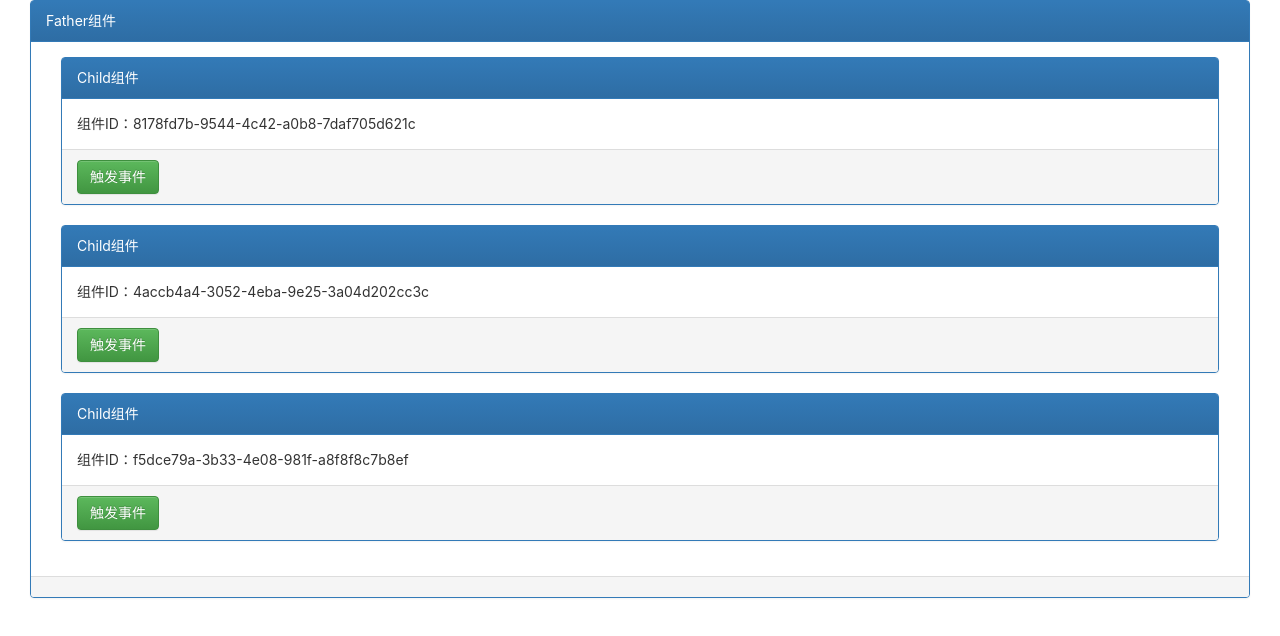
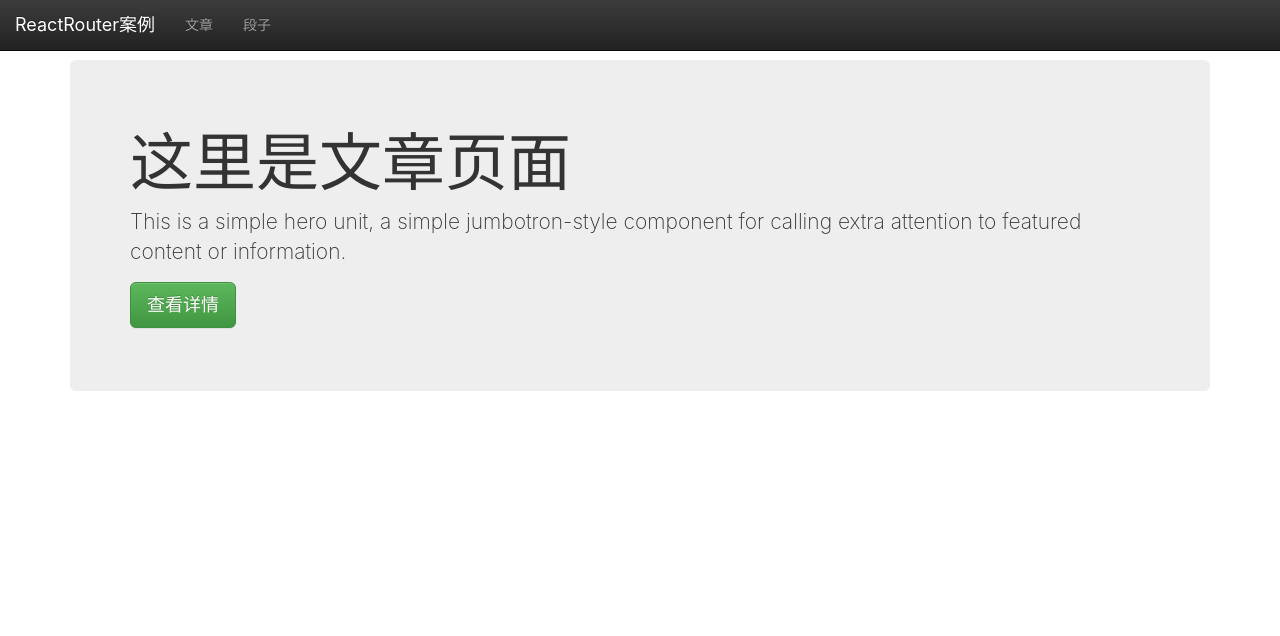
Before and after one commit to damoqiongqiu/learn-react, a React (Create React App) app: page /articles in a window 1280 px wide. Shown: the top 636 px of the page. Built offline with nearby package versions, Linux system fonts and the light colour scheme.

Commit message:
react router basic

```diff
--- a/package.json
+++ b/package.json
@@ -7,6 +7,8 @@
     "bootstrap": "^3.3.7",
     "react": "^16.6.3",
     "react-dom": "^16.6.3",
+    "react-router": "^4.3.1",
+    "react-router-dom": "^4.3.1",
     "react-scripts": "2.1.1",
     "uuid": "^3.3.2"
   },
--- a/src/App.css
+++ b/src/App.css
@@ -1,32 +1,3 @@
-.App {
-  text-align: center;
+.main-content{
+  padding-top: 60px;
 }
-
-.App-logo {
-  animation: App-logo-spin infinite 20s linear;
-  height: 40vmin;
-}
-
-.App-header {
-  background-color: #282c34;
-  min-height: 100vh;
-  display: flex;
-  flex-direction: column;
-  align-items: center;
-  justify-content: center;
-  font-size: calc(10px + 2vmin);
-  color: white;
-}
-
-.App-link {
-  color: #61dafb;
-}
-
-@keyframes App-logo-spin {
-  from {
-    transform: rotate(0deg);
-  }
-  to {
-    transform: rotate(360deg);
-  }
-}
--- a/src/App.js
+++ b/src/App.js
@@ -1,13 +1,29 @@
 import React, { Component } from 'react';
+import ReactDOM from 'react-dom';
+import { BrowserRouter as Router, Route, NavLink, Switch } from "react-router-dom";
+import Articles from "./components/Articles";
+import Jokes from "./components/Jokes";
+import TopNav from "./components/top-nav";
+
 import './App.css';
-import Father from "./components/Father";
 
+/**
+ * 全局容器，同时负责一级路由导航
+ */
 class App extends Component {
   render() {
     return (
-      <div className="container-fluid">
-        <Father></Father>
-      </div>
+      <Router>
+        <div className="container-fluid">
+          <TopNav></TopNav>
+          <div className="container main-content">
+            <Switch>
+              <Route path="/articles" component={Articles} />
+              <Route path="/jokes" component={Jokes} />
+            </Switch>
+          </div>
+        </div>
+      </Router >
     );
   }
 }
--- /dev/null
+++ b/src/components/Articles.js
@@ -0,0 +1,22 @@
+import React, { Component } from "react";
+
+/**
+ * 文章
+ */
+class Articles extends Component {
+    constructor() {
+        super();
+    }
+
+    render() {
+        return (
+            <div className="jumbotron">
+                <h1>这里是文章页面</h1>
+                <p>This is a simple hero unit, a simple jumbotron-style component for calling extra attention to featured content or information.</p>
+                <p><a className="btn btn-success btn-lg" href="#" role="button">查看详情</a></p>
+            </div>
+        );
+    }
+}
+
+export default Articles;
--- a/src/components/Child.js
+++ /dev/null
@@ -1,67 +0,0 @@
-import React, { Component } from "react";
-import uuidv4 from 'uuid/v4';
-import eventBus from "./EventBus";
-
-class Child extends Component {
-    id = uuidv4();
-
-    constructor() {
-        super();
-        console.log(this.props);//注意：this.props在构造的时候还没有赋值
-        console.log("Child constructor...");
-    }
-
-    componentWillMount() {
-        console.log(this.props);//构造函数执行完成之后this.props已经被赋值
-        console.log("Child componentWillMount...");
-    }
-
-    componentDidMount() {
-        console.log("Child componentDidMount..." + this.id);
-        eventBus.addListener("myEvent", (event) => {
-            console.log("事件来源>");
-            console.log(event);
-            console.log("事件接受者>" + this.id);
-        });
-    }
-
-    componentWillReceiveProps() {
-        console.log("Child componentWillReceiveProps...");
-    }
-
-    componentWillUpdate() {
-        console.log("Child componentWillUpdate...");
-    }
-
-    componentDidUpdate() {
-        console.log("Child componentDidUpdate...");
-    }
-
-    shouldComponentUpdate() {
-        console.log("Child shouldComponentUpdate...");
-    }
-
-    render() {
-        console.log("Child render...");
-        return (
-            <div className="container-fluid">
-                <div className="panel panel-primary">
-                    <div className="panel-heading">Child组件</div>
-                    <div className="panel-body">
-                        组件ID：{this.id}
-                    </div>
-                    <div className="panel-footer">
-                        <button className="btn btn-success" onClick={(e) => eventBus.emit("myEvent", this)}>触发事件</button>
-                    </div>
-                </div>
-            </div>
-        );
-    }
-
-    componentWillUnmount() {
-        console.log("Child componentWillUnmount...");
-        eventBus.addListener("myEvent");
-    }
-}
-
-export default Child;
--- a/src/components/EventBus.js
+++ /dev/null
@@ -1,3 +0,0 @@
-import { EventEmitter } from "events";
-//这个单例的对象充当全局事件总线的角色
-export default new EventEmitter();
--- a/src/components/Father.js
+++ /dev/null
@@ -1,58 +0,0 @@
-import React, { Component } from "react";
-import Child from "./Child";
-
-class Father extends Component {
-    constructor() {
-        super();
-        console.log("Father constructor...");
-    }
-
-    componentWillMount() {
-        console.log("Father componentWillMount...");
-    }
-
-    componentDidMount() {
-        console.log("Father componentDidMount...");
-    }
-
-    componentWillReceiveProps() {
-        console.log("Father componentWillReceiveProps...");
-    }
-
-    componentWillUpdate() {
-        console.log("Father componentWillUpdate...");
-    }
-
-    componentDidUpdate() {
-        console.log("Father componentDidUpdate...");
-    }
-
-    //一般情况下不要覆盖这个生命周期方法，如果覆盖了这个方法，什么时候个更新组件就交由你自己控制了
-    // shouldComponentUpdate() {
-    //     console.log("Father shouldComponentUpdate...");
-    // }
-
-    render() {
-        console.log("Father render...");
-        return (
-            <div className="container-fluid">
-                <div className="panel panel-primary">
-                    <div className="panel-heading">Father组件</div>
-                    <div className="panel-body">
-                        <Child></Child>
-                        <Child></Child>
-                        <Child></Child>
-                    </div>
-                    <div className="panel-footer">
-                    </div>
-                </div>
-            </div >
-        );
-    }
-
-    componentWillUnmount() {
-        console.log("Father componentWillUnmount...");
-    }
-}
-
-export default Father;
--- /dev/null
+++ b/src/components/Jokes.js
@@ -0,0 +1,24 @@
+import React, { Component } from "react";
+
+/**
+ * 段子
+ */
+class Jokes extends Component {
+    constructor() {
+        super();
+    }
+
+    render() {
+        return (
+            <div class="list-group">
+                <a href="#" class="list-group-item active">段子列表</a>
+                <a href="#" class="list-group-item">Dapibus ac facilisis in</a>
+                <a href="#" class="list-group-item">Morbi leo risus</a>
+                <a href="#" class="list-group-item">Porta ac consectetur ac</a>
+                <a href="#" class="list-group-item">Vestibulum at eros</a>
+            </div>
+        );
+    }
+}
+
+export default Jokes;
--- /dev/null
+++ b/src/components/top-nav.js
@@ -0,0 +1,29 @@
+import React from "react";
+import { NavLink } from "react-router-dom";
+
+function TopNav(props) {
+    return (
+        <nav class="navbar navbar-inverse navbar-fixed-top">
+            <div class="container-fluid">
+                <div class="navbar-header">
+                    <button type="button" class="navbar-toggle collapsed" data-toggle="collapse" data-target="#bs-example-navbar-collapse-6" aria-expanded="false">
+                        <span class="sr-only">Toggle navigation</span>
+                        <span class="icon-bar"></span>
+                        <span class="icon-bar"></span>
+                        <span class="icon-bar"></span>
+                    </button>
+                    <a class="navbar-brand" href="#">ReactRouter案例</a>
+                </div>
+
+                <div class="collapse navbar-collapse" id="bs-example-navbar-collapse-6">
+                    <ul class="nav navbar-nav">
+                        <li><NavLink to="/articles">文章</NavLink></li>
+                        <li><NavLink to="/jokes">段子</NavLink></li>
+                    </ul>
+                </div>
+            </div>
+        </nav>
+    );
+}
+
+export default TopNav;
--- a/src/index.js
+++ b/src/index.js
@@ -1,12 +1,16 @@
 import React from 'react';
 import ReactDOM from 'react-dom';
 import * as serviceWorker from './serviceWorker';
+
 import 'bootstrap/dist/css/bootstrap.css';
 import 'bootstrap/dist/css/bootstrap-theme.css';
 import './index.css';
 import App from './App';
 
-ReactDOM.render(<App />, document.getElementById('root'));
+ReactDOM.render(
+    <App></App >,
+    document.getElementById('root')
+);
 
 // If you want your app to work offline and load faster, you can change
 // unregister() to register() below. Note this comes with some pitfalls.
```
Also changed, not shown: 1 other file (tests, documents, lock files or other folders).
